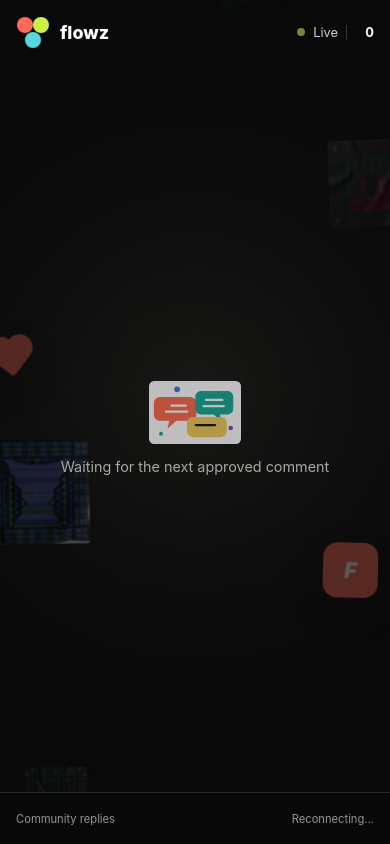
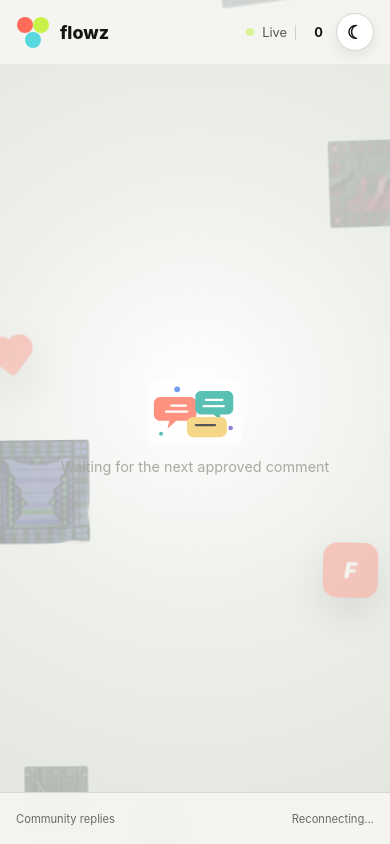
Before and after one commit to Elboghdady2030/flowz, a website: page index.html in a window 390 px wide. Drawn offline with Linux system fonts and the light colour scheme; no server answers.

Commit message:
Add theme toggle and varied mobile cards

```diff
--- a/index.html
+++ b/index.html
@@ -6,7 +6,8 @@
     <meta name="theme-color" content="#080908">
     <title>Flowz | Live comment wall</title>
     <meta name="description" content="A live wall of approved community replies.">
-    <link rel="stylesheet" href="styles.css?v=7">
+    <script src="theme.js?v=1"></script>
+    <link rel="stylesheet" href="styles.css?v=8">
   </head>
   <body class="wall-page">
     <main class="wall-shell">
@@ -15,8 +16,14 @@
           <span class="brand-mark" aria-hidden="true"><i></i><i></i><i></i></span>
           <span>flowz</span>
         </a>
-        <div class="live-status" aria-live="polite">
-          <span class="live-dot" aria-hidden="true"></span><span>Live</span><strong id="live-count">0</strong>
+        <div class="wall-actions">
+          <div class="live-status" aria-live="polite">
+            <span class="live-dot" aria-hidden="true"></span><span>Live</span><strong id="live-count">0</strong>
+          </div>
+          <button id="theme-toggle" class="theme-toggle" type="button" aria-label="Switch to light mode" title="Switch to light mode">
+            <span class="theme-icon theme-icon--sun" aria-hidden="true">&#9728;</span>
+            <span class="theme-icon theme-icon--moon" aria-hidden="true">&#9790;</span>
+          </button>
         </div>
       </header>
 
@@ -50,6 +57,6 @@
         <time id="last-updated">Connecting...</time>
       </footer>
     </main>
-    <script src="public.js?v=6" defer></script>
+    <script src="public.js?v=7" defer></script>
   </body>
 </html>
--- a/styles.css
+++ b/styles.css
@@ -28,15 +28,51 @@ h1, h2, h3, p { margin: 0; }
 .eyebrow { color: #575b54; font-size: .7rem; font-weight: 850; letter-spacing: 0; text-transform: uppercase; }
 
 /* Public wall */
-.wall-page { background: #080908; color: white; overflow: hidden; }
+.wall-page {
+  --wall-bg: #080908;
+  --wall-fg: #fff;
+  --wall-muted: #d4d5d2;
+  --wall-faint: #949791;
+  --wall-line: #272926;
+  --wall-status-line: #343633;
+  --wall-quote: #3b3e39;
+  --wall-stage: radial-gradient(circle at 50% 45%, #171916 0, #0c0d0c 42%, #080908 75%);
+  --wall-grid: rgba(255,255,255,.08);
+  --wall-mobile-footer: rgba(8,9,8,.94);
+  background: var(--wall-bg);
+  color: var(--wall-fg);
+  overflow: hidden;
+  transition: background-color .35s ease, color .35s ease;
+}
+html[data-theme="light"] .wall-page {
+  --wall-bg: #f4f5f1;
+  --wall-fg: #141512;
+  --wall-muted: #555951;
+  --wall-faint: #676b64;
+  --wall-line: #d5d9d1;
+  --wall-status-line: #cdd1c8;
+  --wall-quote: #c8ccc3;
+  --wall-stage: radial-gradient(circle at 50% 45%, #fff 0, #eef0eb 48%, #e4e7e0 100%);
+  --wall-grid: rgba(18,19,17,.09);
+  --wall-mobile-footer: rgba(244,245,241,.94);
+}
 .wall-shell { min-height: 100svh; display: grid; grid-template-rows: 74px minmax(0, 1fr) 58px; }
 .wall-header, .wall-footer { position: relative; z-index: 20; display: flex; align-items: center; justify-content: space-between; gap: 18px; padding: 0 clamp(18px, 4vw, 58px); }
-.brand--light { color: white; }
-.live-status { min-height: 32px; display: inline-flex; align-items: center; gap: 8px; color: #d4d5d2; font-size: .8rem; }
-.live-status strong { min-width: 28px; padding-left: 8px; border-left: 1px solid #343633; text-align: right; color: white; }
+.brand--light { color: var(--wall-fg); }
+.wall-actions { display: inline-flex; align-items: center; gap: 13px; }
+.live-status { min-height: 32px; display: inline-flex; align-items: center; gap: 8px; color: var(--wall-muted); font-size: .8rem; }
+.live-status strong { min-width: 28px; padding-left: 8px; border-left: 1px solid var(--wall-status-line); text-align: right; color: var(--wall-fg); }
 .live-dot { width: 8px; height: 8px; border-radius: 50%; background: var(--lime); box-shadow: 0 0 0 6px rgba(200, 242, 74, .12); animation: pulse 2s ease-in-out infinite; }
-.wall-stage { min-height: 0; position: relative; overflow: hidden; isolation: isolate; background: radial-gradient(circle at 50% 45%, #171916 0, #0c0d0c 42%, #080908 75%); }
-.wall-stage::before { content: ""; position: absolute; inset: 0; opacity: .12; background-image: linear-gradient(rgba(255,255,255,.08) 1px, transparent 1px), linear-gradient(90deg, rgba(255,255,255,.08) 1px, transparent 1px); background-size: 64px 64px; mask-image: radial-gradient(circle, black, transparent 74%); }
+.theme-toggle { width: 38px; min-height: 38px; padding: 0; border: 1px solid rgba(255,255,255,.18); border-radius: 50%; background: rgba(255,255,255,.08); color: var(--wall-fg); box-shadow: inset 0 1px 0 rgba(255,255,255,.08); }
+.theme-toggle:hover { background: rgba(255,255,255,.14); }
+.theme-icon { width: 20px; height: 20px; display: grid; place-items: center; font-size: 1.15rem; line-height: 1; }
+.theme-icon--moon { display: none; }
+html[data-theme="light"] .theme-toggle { border-color: #d2d6cd; background: white; box-shadow: 0 5px 14px rgba(27,30,25,.08); }
+html[data-theme="light"] .theme-toggle:hover { background: #f9faf7; }
+html[data-theme="light"] .theme-icon--sun { display: none; }
+html[data-theme="light"] .theme-icon--moon { display: grid; }
+.wall-stage { min-height: 0; position: relative; overflow: hidden; isolation: isolate; background: var(--wall-stage); transition: background .35s ease; }
+.wall-stage::before { content: ""; position: absolute; inset: 0; opacity: .12; background-image: linear-gradient(var(--wall-grid) 1px, transparent 1px), linear-gradient(90deg, var(--wall-grid) 1px, transparent 1px); background-size: 64px 64px; mask-image: radial-gradient(circle, black, transparent 74%); }
 .comment-flow { position: absolute; inset: 0; z-index: 2; perspective: 1100px; transform-style: preserve-3d; }
 .flow-card { --drift-x: 18px; --tilt: .5deg; --entry-scale: .76; --exit-scale: 1.03; --rise-duration: 18s; position: absolute; top: calc(100% + 38px); width: 27%; min-width: 240px; max-width: 430px; border-radius: 10px; background: white; color: var(--ink); padding: clamp(16px, 2vw, 25px); box-shadow: var(--shadow); animation: message-rise var(--rise-duration) cubic-bezier(.22,.62,.35,1) forwards; transform-origin: 50% 50%; will-change: transform, opacity, filter; }
 .flow-card::after { content: ""; position: absolute; right: 28px; bottom: -15px; border-width: 16px 0 0 20px; border-style: solid; border-color: transparent transparent transparent white; }
@@ -62,12 +98,13 @@ h1, h2, h3, p { margin: 0; }
 .flow-depth--1 { --rise-duration: 16s; --entry-scale: .82; --exit-scale: 1.07; z-index: 6; box-shadow: 0 26px 62px rgba(0,0,0,.28), 0 3px 12px rgba(0,0,0,.12); }
 .flow-depth--2 { --rise-duration: 18s; --entry-scale: .76; --exit-scale: 1.01; z-index: 4; box-shadow: 0 19px 48px rgba(0,0,0,.22), 0 2px 9px rgba(0,0,0,.1); }
 .flow-depth--3 { --rise-duration: 20s; --entry-scale: .7; --exit-scale: .96; z-index: 2; box-shadow: 0 14px 36px rgba(0,0,0,.18); }
-.quote-mark { position: absolute; z-index: -1; color: #3b3e39; font-family: Georgia, serif; font-size: clamp(5rem, 11vw, 10rem); line-height: 1; }
+.quote-mark { position: absolute; z-index: -1; color: var(--wall-quote); font-family: Georgia, serif; font-size: clamp(5rem, 11vw, 10rem); line-height: 1; }
 .quote-mark--open { left: 8%; top: 3%; }
 .quote-mark--close { right: 9%; bottom: 0; }
 .motion-layer { position: absolute; inset: 0; z-index: 1; overflow: hidden; pointer-events: none; perspective: 1100px; transform-style: preserve-3d; }
 .motion-logo, .motion-heart, .motion-envelope { position: absolute; display: grid; place-items: center; filter: drop-shadow(0 18px 22px rgba(0,0,0,.28)); will-change: transform; }
 .theme-art { position: absolute; bottom: -190px; width: clamp(98px, 11vw, 160px); aspect-ratio: 1; object-fit: cover; clip-path: inset(1.8% round 3px); opacity: 0; filter: saturate(.88) contrast(1.08) brightness(.78) drop-shadow(0 24px 28px rgba(0,0,0,.34)); will-change: transform, opacity, filter; }
+html[data-theme="light"] .theme-art { mix-blend-mode: multiply; }
 .theme-art--vessel { left: 2%; animation: textile-rise-one 34s linear -12s infinite; }
 .theme-art--dallah { left: 25%; width: clamp(90px, 9vw, 138px); animation: textile-rise-two 39s linear -28s infinite; }
 .theme-art--tree { left: 47%; animation: textile-rise-one 37s linear -3s infinite; }
@@ -89,8 +126,8 @@ h1, h2, h3, p { margin: 0; }
 .wall-empty { position: absolute; inset: 0; z-index: 2; display: grid; place-content: center; justify-items: center; gap: 14px; color: #a7aaa4; text-align: center; }
 .wall-empty img { width: 92px; opacity: .72; }
 .wall-empty p { font-size: .9rem; }
-.wall-footer { border-top: 1px solid #272926; color: #949791; font-size: .7rem; }
-.brand-stream { display: flex; align-items: center; justify-content: center; gap: 18px; color: #c7cac3; font-weight: 800; }
+.wall-footer { border-top: 1px solid var(--wall-line); color: var(--wall-faint); font-size: .7rem; }
+.brand-stream { display: flex; align-items: center; justify-content: center; gap: 18px; color: var(--wall-muted); font-weight: 800; }
 .brand-stream i { width: 5px; height: 5px; border-radius: 50%; background: var(--coral); }
 .brand-stream i:nth-of-type(2) { background: var(--lime); }
 .brand-stream i:nth-of-type(3) { background: var(--cyan); }
@@ -222,8 +259,20 @@ details[open] summary { margin-bottom: 5px; }
   .wall-shell { min-height: 100svh; grid-template-rows: 64px minmax(0, 1fr) 52px; }
   .wall-stage { min-height: 0; overflow: hidden; padding: 0; }
   .comment-flow { position: absolute; inset: 0; perspective: 760px; }
-  .flow-card { left: 20px; top: calc(100% + 34px); width: calc(100% - 40px); min-width: 0; max-width: none; --rise-duration: 15s; padding: 17px; }
-  .flow-lane--1, .flow-lane--2, .flow-lane--3, .flow-lane--4, .flow-lane--5, .flow-lane--6 { left: 20px; width: calc(100% - 40px); --drift-x: 6px; --tilt: .2deg; }
+  .flow-card { --mobile-left: 8%; --mobile-width: 84%; left: var(--mobile-left); top: calc(100% + 34px); width: var(--mobile-width); min-width: 0; max-width: none; --rise-duration: 15s; padding: 17px; border-radius: 8px 8px 8px 3px; }
+  .flow-card p { font-size: .86rem; }
+  .flow-size--compact { --mobile-width: 72%; }
+  .flow-size--regular { --mobile-width: 84%; }
+  .flow-size--long { --mobile-left: 16px; --mobile-width: calc(100% - 32px); }
+  .flow-lane--1 { --mobile-left: 16px; --drift-x: 7px; --tilt: -.35deg; }
+  .flow-lane--2 { --mobile-left: 16%; --drift-x: -8px; --tilt: .45deg; border-radius: 8px 8px 3px 8px; }
+  .flow-lane--3 { --mobile-left: 7%; --drift-x: 5px; --tilt: -.2deg; }
+  .flow-lane--4 { --mobile-left: 22%; --drift-x: -7px; --tilt: .35deg; border-radius: 8px 8px 3px 8px; }
+  .flow-lane--5 { --mobile-left: 4%; --drift-x: 8px; --tilt: -.4deg; }
+  .flow-lane--6 { --mobile-left: 12%; --drift-x: -6px; --tilt: .25deg; border-radius: 8px 8px 3px 8px; }
+  .flow-size--long.flow-lane--2, .flow-size--long.flow-lane--4, .flow-size--long.flow-lane--6 { --mobile-left: 16px; }
+  .flow-lane--2::after, .flow-lane--4::after, .flow-lane--6::after { left: 28px; right: auto; transform: scaleX(-1); }
+  .flow-lane--1::after, .flow-lane--3::after, .flow-lane--5::after { left: auto; right: 28px; transform: none; }
   .flow-depth--1 { --rise-duration: 14s; }
   .flow-depth--2 { --rise-duration: 16s; }
   .flow-depth--3 { --rise-duration: 18s; }
@@ -239,7 +288,7 @@ details[open] summary { margin-bottom: 5px; }
   .motion-logo--one { left: 76%; }
   .motion-heart { right: auto; left: 3%; }
   .motion-envelope, .motion-logo--two { display: none; }
-  .wall-footer { background: rgba(8,9,8,.94); backdrop-filter: blur(14px); }
+  .wall-footer { background: var(--wall-mobile-footer); backdrop-filter: blur(14px); }
   .brand-stream { display: none; }
   .admin-header { min-height: 64px; }
   .admin-header .button { width: 42px; overflow: hidden; color: transparent; position: relative; }
--- /dev/null
+++ b/theme.js
@@ -0,0 +1,53 @@
+(() => {
+  const storageKey = "flowz:theme";
+  const systemTheme = window.matchMedia("(prefers-color-scheme: light)");
+
+  function savedTheme() {
+    try {
+      const value = window.localStorage.getItem(storageKey);
+      return value === "light" || value === "dark" ? value : null;
+    } catch {
+      return null;
+    }
+  }
+
+  function preferredTheme() {
+    return savedTheme() || (systemTheme.matches ? "light" : "dark");
+  }
+
+  function applyTheme(theme) {
+    document.documentElement.dataset.theme = theme;
+    document.documentElement.style.colorScheme = theme;
+
+    const themeColor = document.querySelector('meta[name="theme-color"]');
+    if (themeColor) themeColor.content = theme === "light" ? "#f4f5f1" : "#080908";
+
+    const toggle = document.querySelector("#theme-toggle");
+    if (toggle) {
+      const nextTheme = theme === "light" ? "dark" : "light";
+      const label = `Switch to ${nextTheme} mode`;
+      toggle.setAttribute("aria-label", label);
+      toggle.setAttribute("title", label);
+      toggle.setAttribute("aria-pressed", String(theme === "light"));
+    }
+  }
+
+  applyTheme(preferredTheme());
+
+  document.addEventListener("DOMContentLoaded", () => {
+    applyTheme(preferredTheme());
+    document.querySelector("#theme-toggle")?.addEventListener("click", () => {
+      const nextTheme = document.documentElement.dataset.theme === "light" ? "dark" : "light";
+      try {
+        window.localStorage.setItem(storageKey, nextTheme);
+      } catch {
+        // The selected theme still applies for this page when storage is unavailable.
+      }
+      applyTheme(nextTheme);
+    });
+  });
+
+  systemTheme.addEventListener("change", () => {
+    if (!savedTheme()) applyTheme(preferredTheme());
+  });
+})();
```
Also changed, not shown: admin.html (+1 -1 lines), public.js (+8 -1 lines).
